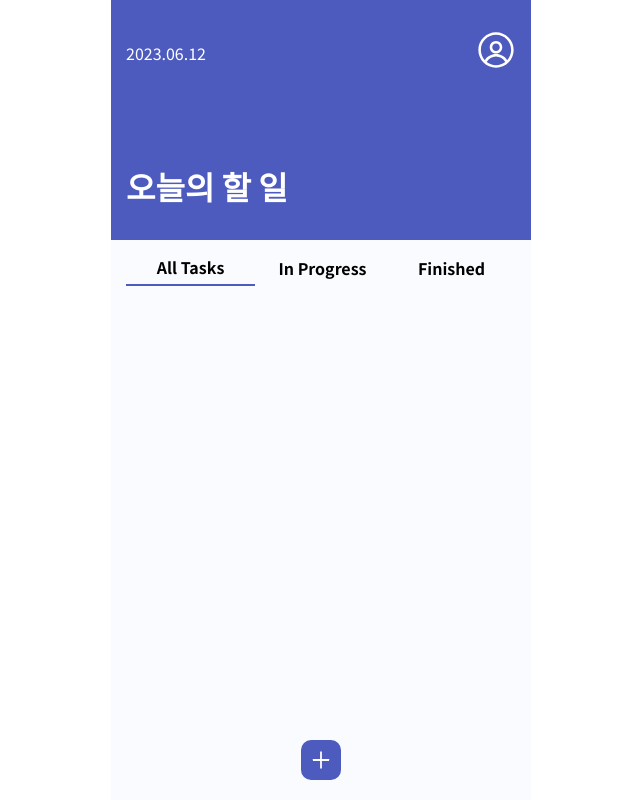
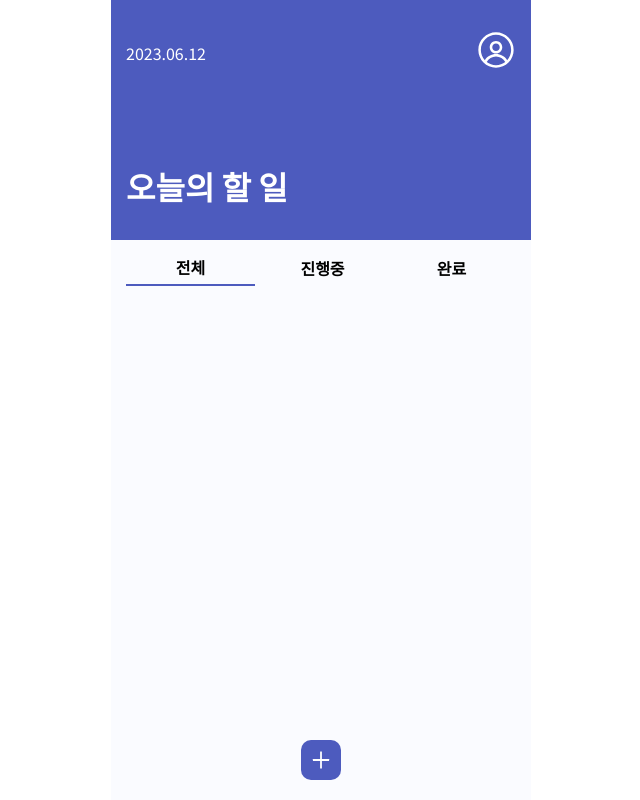
Before and after one commit to hheeseung/dream-coding-to-do-list, a React (Create React App) app: page / in a window 1280 px wide. Shown: the whole page, without its empty margins (319-959 px from the left). Built offline with nearby package versions, Linux system fonts and the light colour scheme.

Commit message:
refactor: 카테고리 및 상태 뱃지 한글화, favicon 수정

```diff
--- a/public/index.html
+++ b/public/index.html
@@ -11,7 +11,7 @@
     />
     <link rel="apple-touch-icon" href="%PUBLIC_URL%/logo192.png" />
     <link rel="manifest" href="%PUBLIC_URL%/manifest.json" />
-    <title>To Do List</title>
+    <title>Task Today</title>
   </head>
   <body>
     <noscript>You need to enable JavaScript to run this app.</noscript>
--- a/src/components/navbar/Navbar.tsx
+++ b/src/components/navbar/Navbar.tsx
@@ -22,7 +22,7 @@ export default function Navbar({ setFilter }: Filter) {
         })}
         onClick={() => handleFilter("all")}
       >
-        All Tasks
+        전체
       </span>
       <span
         className={classNames(styles.category, {
@@ -30,7 +30,7 @@ export default function Navbar({ setFilter }: Filter) {
         })}
         onClick={() => handleFilter("inProgress")}
       >
-        In Progress
+        진행중
       </span>
       <span
         className={classNames(styles.category, {
@@ -38,7 +38,7 @@ export default function Navbar({ setFilter }: Filter) {
         })}
         onClick={() => handleFilter("done")}
       >
-        Finished
+        완료
       </span>
     </nav>
   );
--- a/src/components/todo/Todo.tsx
+++ b/src/components/todo/Todo.tsx
@@ -17,7 +17,7 @@ export default function Todo({ id, todo, isDone, onUpdate, onDelete }: IToDo) {
       <div className={styles.todo}>
         <p>{todo}</p>
         <div className={styles.status}>
-          <TaskBadge isDone={isDone} text={isDone ? "Finished" : "To Do"} />
+          <TaskBadge isDone={isDone} text={isDone ? "완료" : "진행중"} />
           <span className={styles.delete} onClick={() => onDelete(id)}>
             <AiOutlineCloseCircle />
           </span>
```
Also changed, not shown: 1 other file (tests, documents, lock files or other folders).
